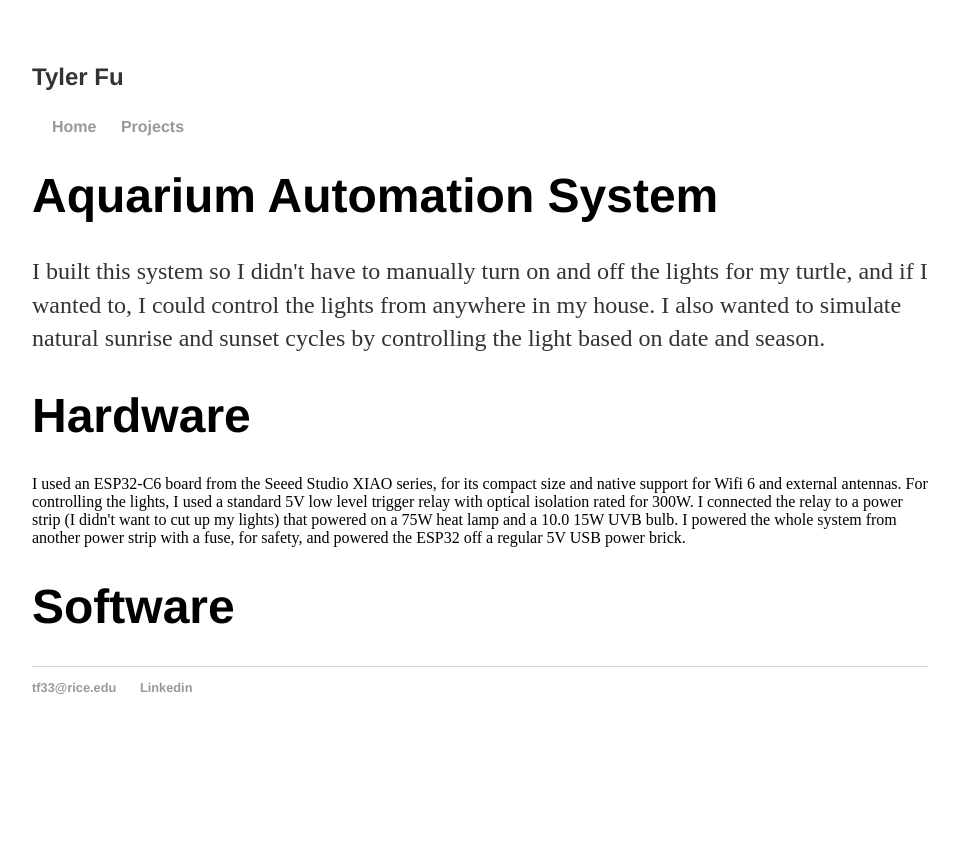
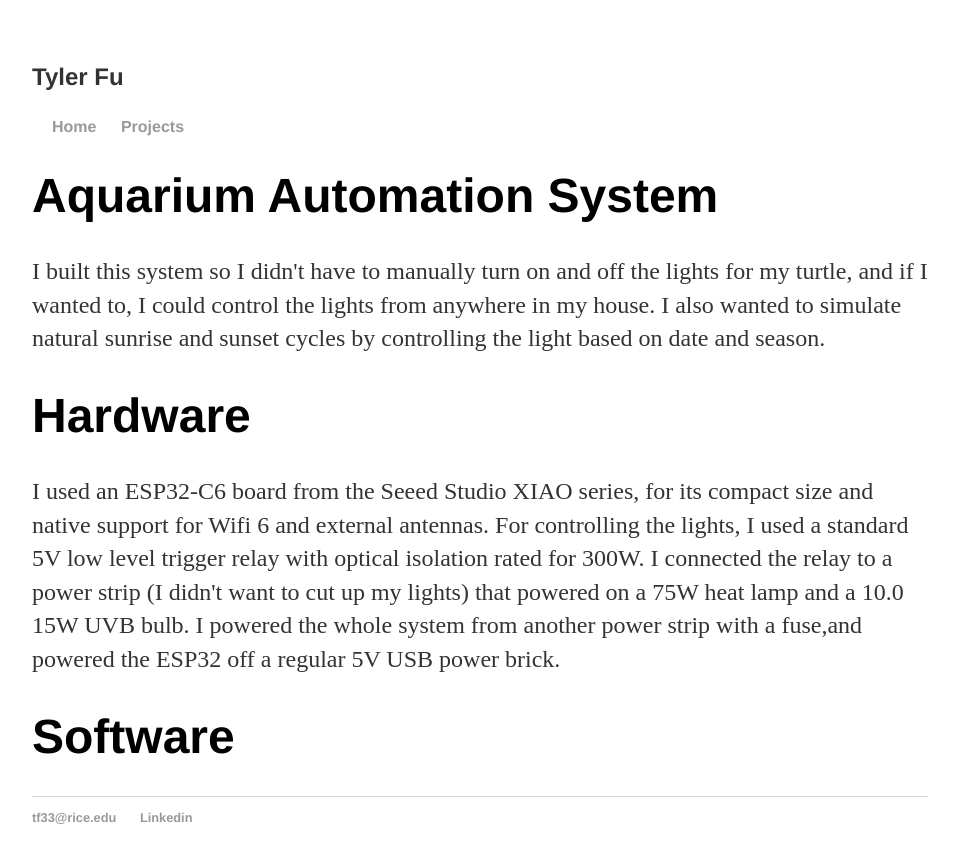
Before and after one commit to tfu1897/tfu1897.github.io, a Jekyll site: the page built from Projects/tank.html, in a window 1280 px wide. Shown: the top 863 px of the page, without its empty margins (160-1119 px from the left). Built offline with Jekyll 4.4.1, drawn with Linux system fonts in a browser that asks for light colours.

Commit message:
Update tank.html

```diff
--- a/Projects/tank.html
+++ b/Projects/tank.html
@@ -10,7 +10,7 @@ permalink: /Projects/tank/
 </div><!-- /.blurb -->
 <div class="hardware">
 	<h1>Hardware</h1>
-	<p1>I used an ESP32-C6 board from the Seeed Studio XIAO series, for its compact size and native support for Wifi 6 and external antennas.  For controlling the lights, I used a standard 5V low level trigger relay with optical isolation rated for 300W. I connected the relay to a power strip (I didn't want to cut up my lights) that powered on a 75W heat lamp and a 10.0 15W UVB bulb.  I powered the whole system from another power strip with a fuse, for safety, and powered the ESP32 off a regular 5V USB power brick. </p1>
+	<p>I used an ESP32-C6 board from the Seeed Studio XIAO series, for its compact size and native support for Wifi 6 and external antennas.  For controlling the lights, I used a standard 5V low level trigger relay with optical isolation rated for 300W. I connected the relay to a power strip (I didn't want to cut up my lights) that powered on a 75W heat lamp and a 10.0 15W UVB bulb.  I powered the whole system from another power strip with a fuse,and powered the ESP32 off a regular 5V USB power brick. </p>
 
 </div><!-- /.hardware -->
 <div class="software">
```
